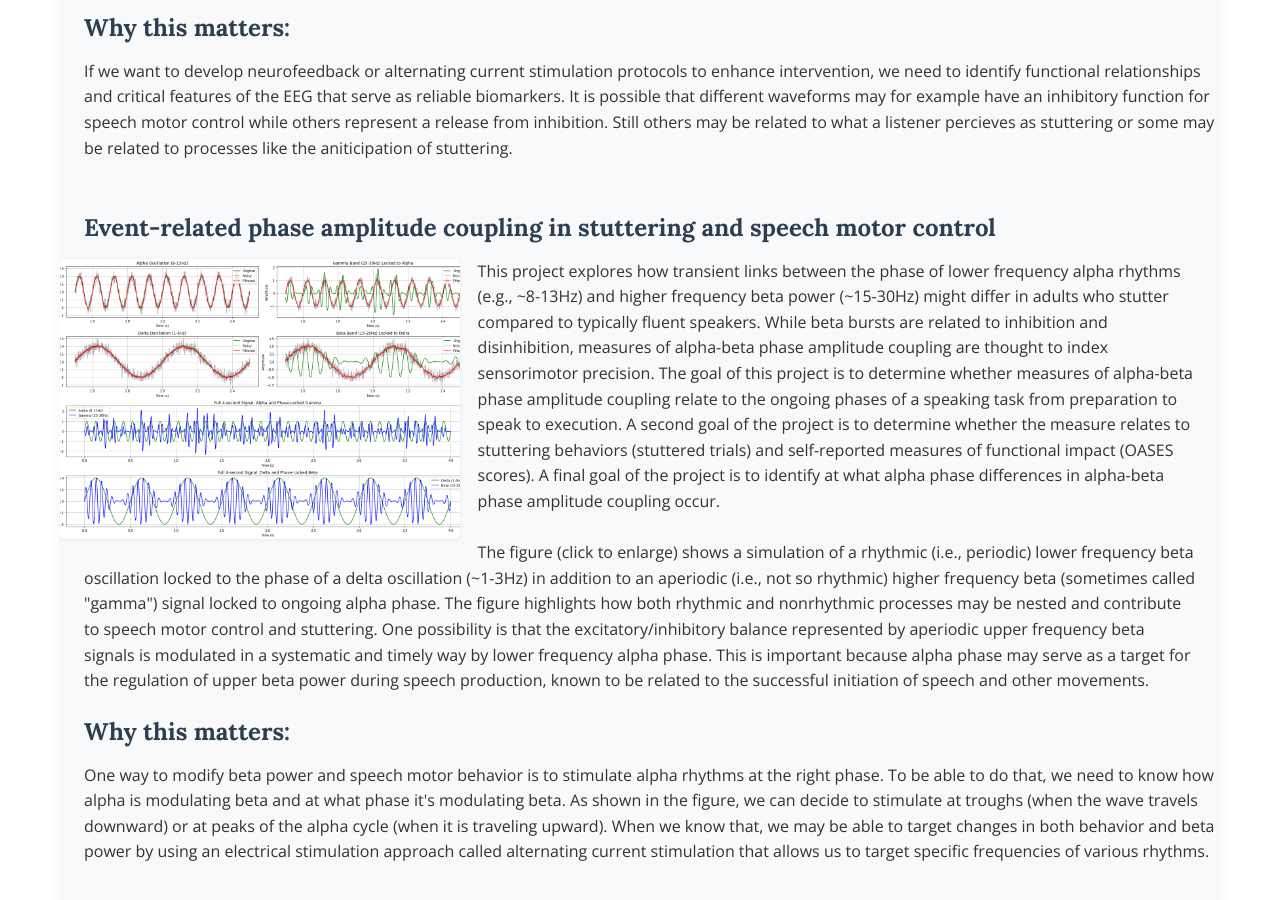
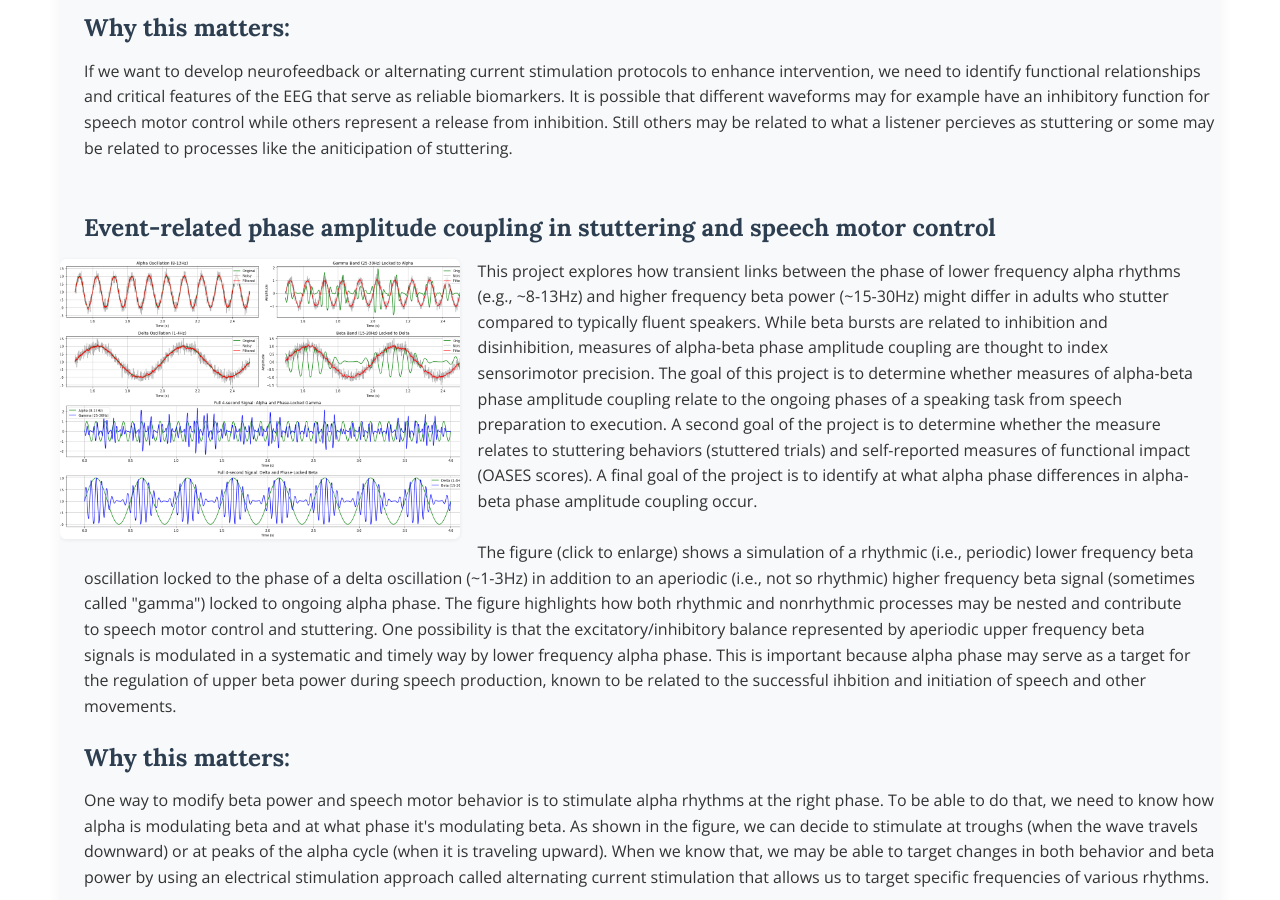
Before and after one commit to albowers/enl_website, a Jekyll site: the page built from projects.html, in a window 1280 px wide and 900 px high, scrolled down 1879 px. Built offline with Jekyll 4.4.1, drawn with Linux system fonts in a browser that asks for light colours.

Commit message:
Update projects.html

```diff
--- a/projects.html
+++ b/projects.html
@@ -203,9 +203,9 @@ title: Projects
   <img src="alpha_gamma_delta_beta.png" alt="Alpha Beta Coupling" class="project-img-left" style="float:left;width:400px;height:280px;max-width:76vw;max-height:280px;margin:0 1.1rem 0.7rem 0;border-radius:6px;box-shadow:0 1px 4px rgba(0,0,0,0.07);object-fit:cover;background:none;cursor:pointer;transition:box-shadow 0.2s;display:block;padding:0;">
 </a>
           <p>
-            This project explores how transient links between the phase of lower frequency alpha rhythms (e.g., ~8-13Hz) and higher frequency beta power (~15-30Hz) might differ in adults who stutter compared to typically fluent speakers. While beta bursts are related to inhibition and disinhibition, measures of alpha-beta phase amplitude coupling are thought to index sensorimotor precision. The goal of this project is to determine whether measures of alpha-beta phase amplitude coupling relate to the ongoing phases of a speaking task from preparation to speak to execution. A second goal of the project is to determine whether the measure relates to stuttering behaviors (stuttered trials) and self-reported measures of functional impact (OASES scores). A final goal of the project is to identify at what alpha phase differences in alpha-beta phase amplitude coupling occur.
+            This project explores how transient links between the phase of lower frequency alpha rhythms (e.g., ~8-13Hz) and higher frequency beta power (~15-30Hz) might differ in adults who stutter compared to typically fluent speakers. While beta bursts are related to inhibition and disinhibition, measures of alpha-beta phase amplitude coupling are thought to index sensorimotor precision. The goal of this project is to determine whether measures of alpha-beta phase amplitude coupling relate to the ongoing phases of a speaking task from speech preparation to execution. A second goal of the project is to determine whether the measure relates to stuttering behaviors (stuttered trials) and self-reported measures of functional impact (OASES scores). A final goal of the project is to identify at what alpha phase differences in alpha-beta phase amplitude coupling occur.
             <br><br>
-            The figure (click to enlarge) shows a simulation of a rhythmic (i.e., periodic) lower frequency beta oscillation locked to the phase of a delta oscillation (~1-3Hz) in addition to an aperiodic (i.e., not so rhythmic) higher frequency beta (sometimes called "gamma") signal locked to ongoing alpha phase. The figure highlights how both rhythmic and nonrhythmic processes may be nested and contribute to speech motor control and stuttering. One possibility is that the excitatory/inhibitory balance represented by aperiodic upper frequency beta signals is modulated in a systematic and timely way by lower frequency alpha phase. This is important because alpha phase may serve as a target for the regulation of upper beta power during speech production, known to be related to the successful initiation of speech and other movements.
+            The figure (click to enlarge) shows a simulation of a rhythmic (i.e., periodic) lower frequency beta oscillation locked to the phase of a delta oscillation (~1-3Hz) in addition to an aperiodic (i.e., not so rhythmic) higher frequency beta signal (sometimes called "gamma") locked to ongoing alpha phase. The figure highlights how both rhythmic and nonrhythmic processes may be nested and contribute to speech motor control and stuttering. One possibility is that the excitatory/inhibitory balance represented by aperiodic upper frequency beta signals is modulated in a systematic and timely way by lower frequency alpha phase. This is important because alpha phase may serve as a target for the regulation of upper beta power during speech production, known to be related to the successful ihbition and initiation of speech and other movements.
           </p>
 
 <h4 class="why-matters-heading">Why this matters:</h4>
```
